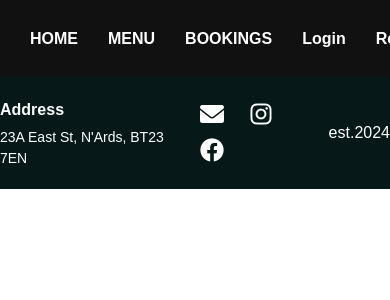
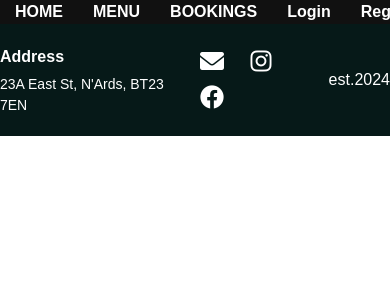
Before and after one commit to SamGree/East_Flavors, a Django app: page / in a window 390 px wide. Shown: the top 300 px of the page. Run offline with Django 4.2, Linux system fonts and the light colour scheme; grey boxes are pictures that could not be loaded.

Commit message:
Add navbar, footer, and hero image styling with responsive design

```diff
--- a/static/css/style.css
+++ b/static/css/style.css
@@ -3,12 +3,16 @@
   display: flex;
   justify-content: space-between; /* Space between logo and links */
   align-items: center;
-    padding: 15px;
+  /* padding: 15px; */
   background-color: #111;
+  padding-right: 50px;
 }
-
+.logo {
+  width: 200px;
+}
 .logo img {
-    height: 40px;
+  width: 100%;
+  height: 100%;
 }
 
 .nav-links {
@@ -75,7 +79,8 @@
   margin: 0 auto;
 }
 
-  .address h4, .established p {
+.address h4,
+.established p {
   margin: 0;
   font-size: 16px;
 }
@@ -95,7 +100,7 @@
 }
 
 .social-icons a:hover {
-    color: #FFD700; /* Hover color change */
+  color: #ffd700; /* Hover color change */
 }
 
 .established p {
```
Lines whose indentation alone changed are shown as unchanged.
